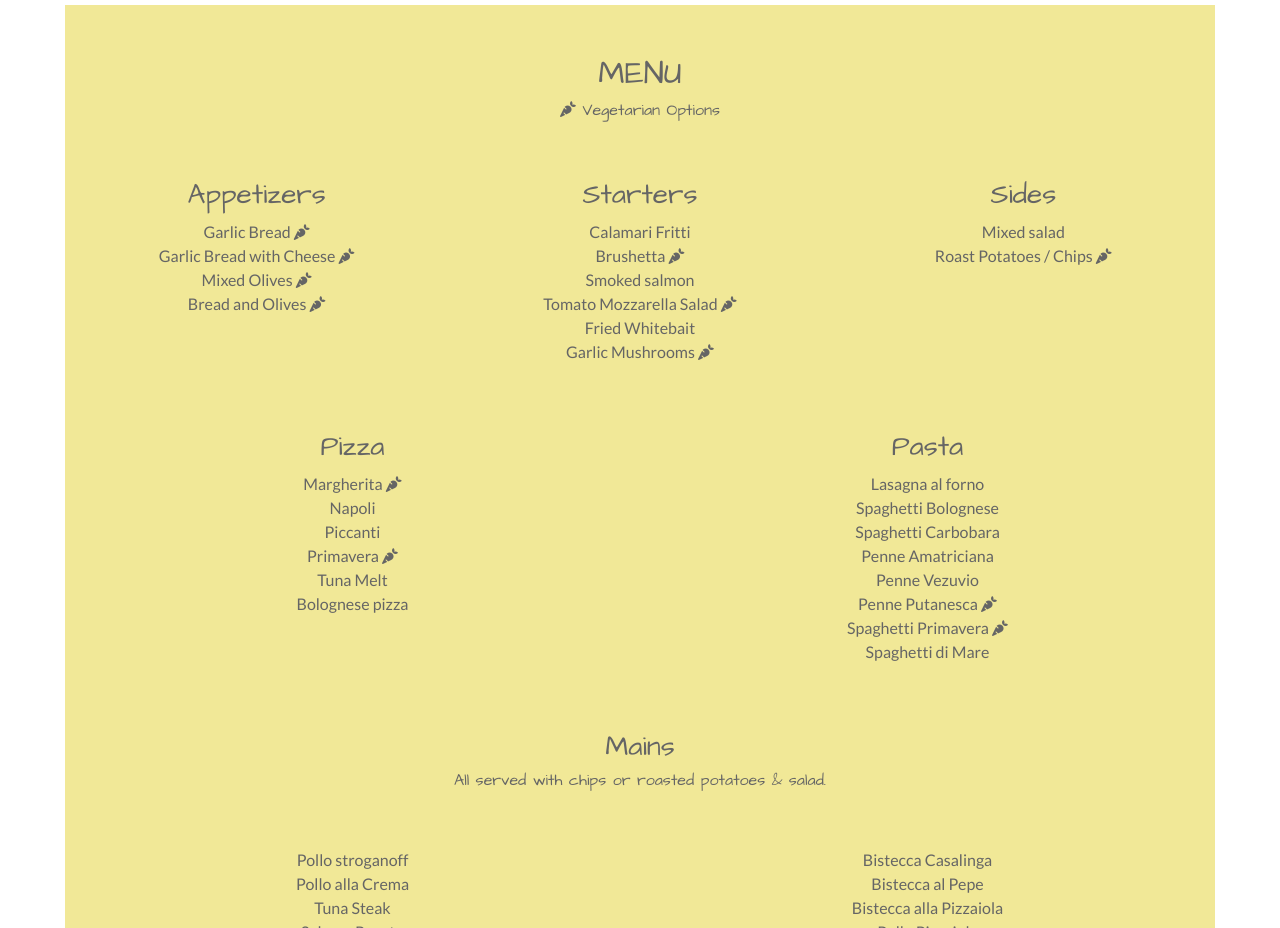
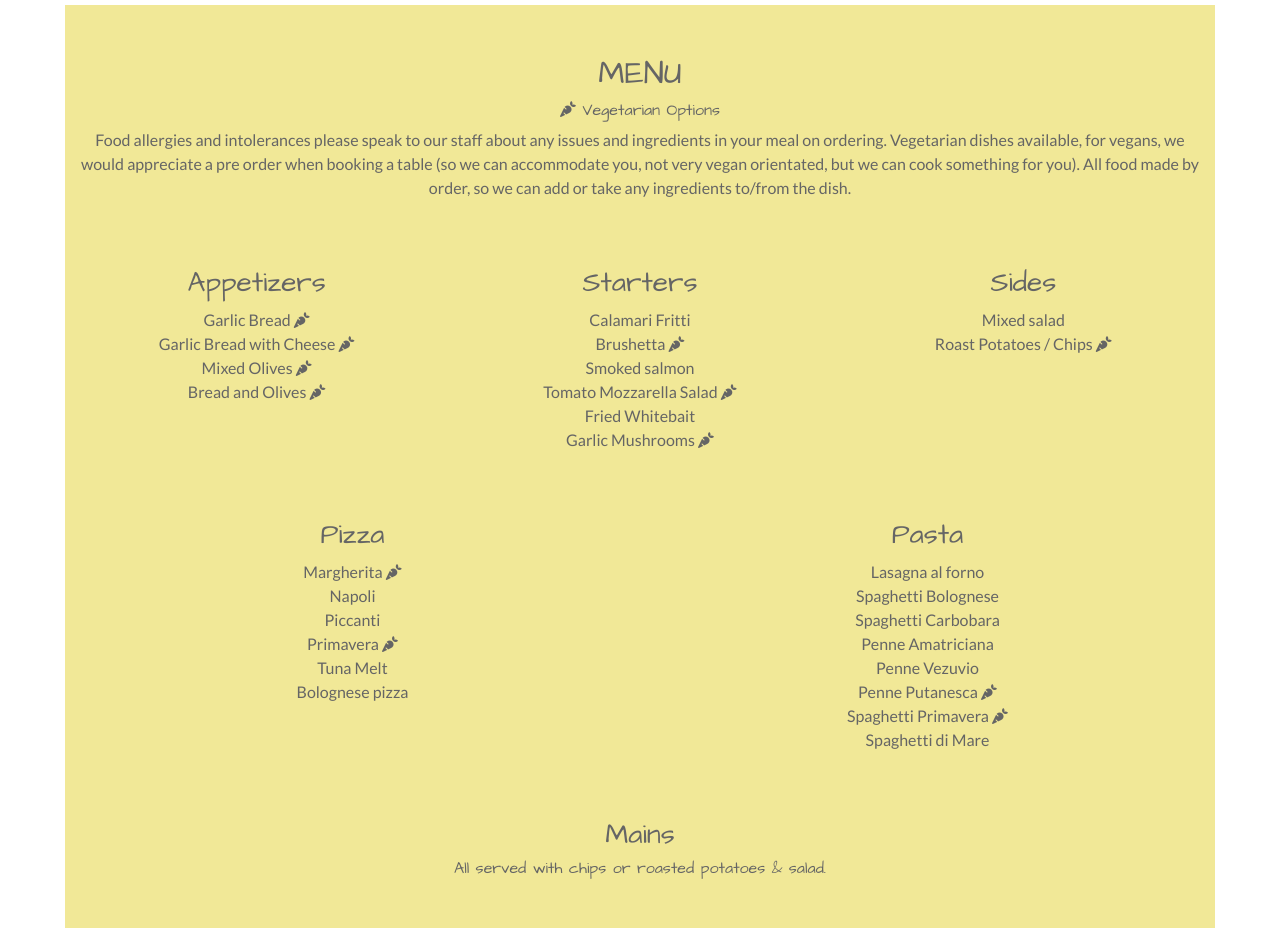
Before and after one commit to bubsy07/Rossini, a plain HTML site: page index.html in a window 1280 px wide. Shown: the part 1340-2268 px from the top of the page. Drawn offline with nearby package versions, Linux system fonts and the light colour scheme.

Commit message:
update allergies

```diff
--- a/index.html
+++ b/index.html
@@ -78,6 +78,9 @@
         <div class="col-sm-12 rossini-menu-details menu-style">
             <h2 class="text-uppercase">menu</h2>
             <h4><i class="fas fa-carrot"></i> Vegetarian Options </h4>
+            <p>Food allergies and intolerances please speak to our staff about any issues and ingredients in your meal on ordering.
+                Vegetarian dishes available, for vegans, we would appreciate a pre order when booking a table (so we can accommodate you, not very vegan orientated, but we can cook something for you).
+                All food made by order, so we can add or take any ingredients to/from the dish.</p>
         </div>
         <br>
 
```
Also changed, not shown: 1 other file.
